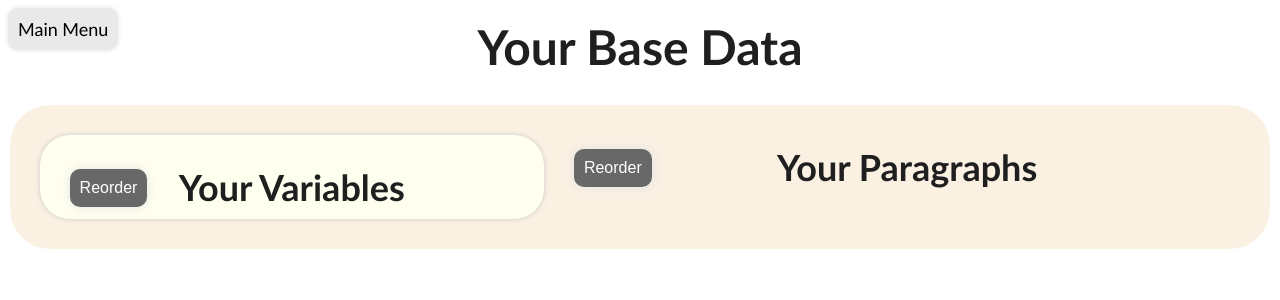
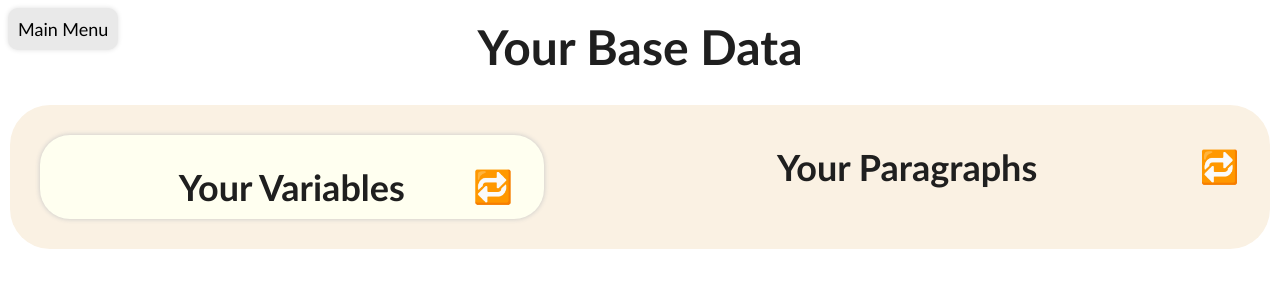
Before and after one commit to shakey0/cover-letter-helper, a Flask app: template templates/edit_base.html in a window 1280 px wide. Shown: the top 300 px of the page. Run offline with Flask 3, Linux system fonts and the light colour scheme; the template is opened without the code that fills it, so the values that code supplies are empty.

Commit message:
Styles improved

```diff
--- a/static/stylesheets/stylesheet.css
+++ b/static/stylesheets/stylesheet.css
@@ -172,23 +172,26 @@ body {
     font-weight: bold;
 }
 
-.reorder-btn {
+.reorder-btn-var, .reorder-btn-par {
     position: absolute;
-    left: 20px;
-    margin: 14px 10px;
-    padding: 10px;
+    margin: 12px 10px;
     border-radius: 10px;
-    background-color: #686868;
-    color: white;
-    font-size: 16px;
+    background-color: #e9e9e900;
+    font-size: 32px;
     text-decoration: none;
     border: none;
-    box-shadow: 0 0 10px 0 #e0e0e0;
-    transition: box-shadow 0.3s, transform 0.3s;
+    transition: transform 0.3s;
     cursor: pointer;
 }
 
-.reorder-btn:hover {
-    box-shadow: 0 0 15px 0 #c1c1c1;
-    transform: scale(1.03);
+.reorder-btn-var {
+    right: 15px;
 }
+
+.reorder-btn-par {
+    right: -15px;
+}
+
+.reorder-btn-var:hover, .reorder-btn-par:hover {
+    transform: scale(1.1);
+}
--- a/templates/edit_base.html
+++ b/templates/edit_base.html
@@ -15,7 +15,7 @@
             <div class="main-container">
                 <div class="section-container two-fifths">
                     <h1 class="sub-title">Your Variables</h1>
-                    <button class="reorder-btn" onclick="toggleToForm('reorder-variables')">Reorder</button>
+                    <button class="reorder-btn-var" onclick="toggleToForm('reorder-variables')">🔁</button>
                     <div class="add-flex" id="reorder-variables">
                         {% for variables in variables_set %}
                             <a class="variables-click-box" href="">
@@ -31,7 +31,7 @@
                 </div>
                 <div class="section-container three-fifths">
                     <h1 class="sub-title">Your Paragraphs</h1>
-                    <button class="reorder-btn" onclick="toggleToForm('reorder-paragraphs')">Reorder</button>
+                    <button class="reorder-btn-par" onclick="toggleToForm('reorder-paragraphs')">🔁</button>
                     <div class="add-flex" id="reorder-paragraphs">
                         {% for paragraph in paragraphs %}
                             <a class="paragraph-click-box" href="">
```
